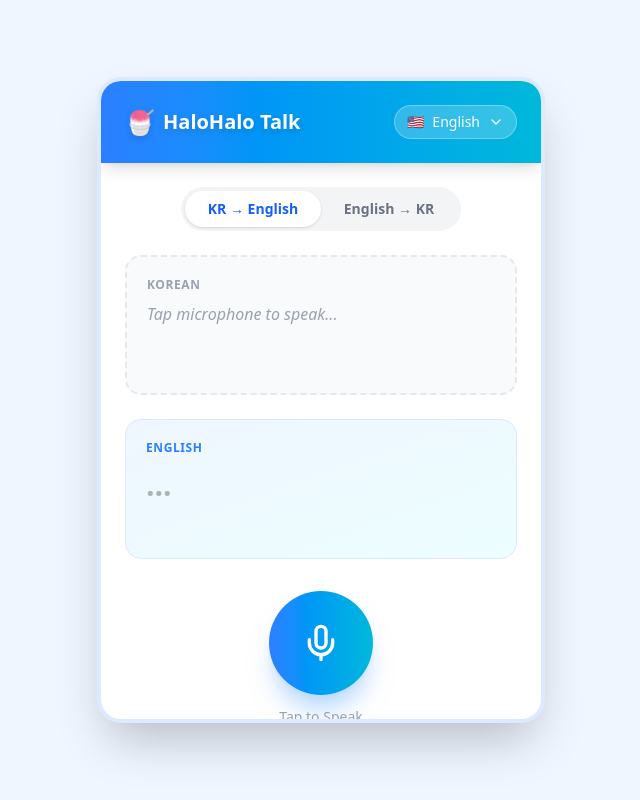
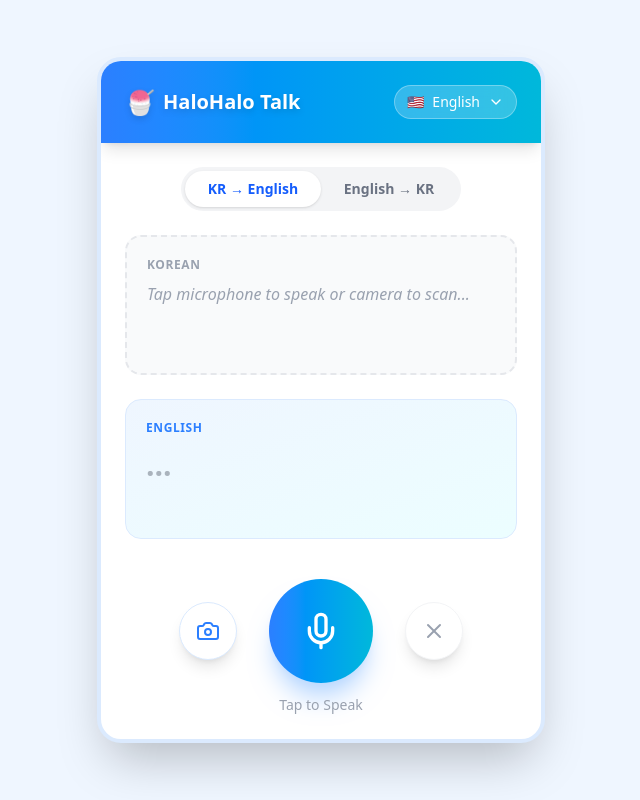
Before and after one commit to heekeunlee/translator_001, a React (Vite) app: page / in a window 1280 px wide. Shown: the whole page, without its empty margins (319-959 px from the left). Built offline with nearby package versions, Linux system fonts and the light colour scheme.

Commit message:
Add Image Translation (OCR) feature and fix UI

```diff
--- a/package.json
+++ b/package.json
@@ -15,7 +15,8 @@
   "dependencies": {
     "lucide-react": "^0.563.0",
     "react": "^19.2.0",
-    "react-dom": "^19.2.0"
+    "react-dom": "^19.2.0",
+    "tesseract.js": "^7.0.0"
   },
   "devDependencies": {
     "@eslint/js": "^9.39.1",
--- a/src/App.tsx
+++ b/src/App.tsx
@@ -1,5 +1,6 @@
-import { useState, useEffect } from 'react';
-import { Mic, StopCircle, Volume2, ChevronDown } from 'lucide-react';
+import { useState, useEffect, useRef } from 'react';
+import { Mic, StopCircle, Volume2, ChevronDown, Camera, X } from 'lucide-react';
+import { createWorker } from 'tesseract.js';
 import { useSpeechRecognition } from './hooks/useSpeechRecognition';
 import { translateText } from './services/translate';
 
@@ -29,14 +30,24 @@
   const [isTranslating, setIsTranslating] = useState(false);
   const [isDropdownOpen, setIsDropdownOpen] = useState(false);
 
+  // OCR State
+  const [ocrText, setOcrText] = useState('');
+  const [isScanning, setIsScanning] = useState(false);
+  const fileInputRef = useRef<HTMLInputElement>(null);
+
   const currentForeignLang = LANGUAGES.find(l => l.code === foreignLang)!;
+
+  // Combined input text (Speech takes precedence only if actively listening/transcribing, otherwise show OCR if available)
+  const displayText = isListening ? transcript : (ocrText || transcript);
 
   // Debounce translation
   useEffect(() => {
+    const textToTranslate = displayText;
+
     const timer = setTimeout(async () => {
-      if (transcript.trim()) {
+      if (textToTranslate.trim()) {
         setIsTranslating(true);
-        const result = await translateText(transcript, sourceLang, targetLang);
+        const result = await translateText(textToTranslate, sourceLang, targetLang);
         setTranslatedText(result.translatedText || '');
         setIsTranslating(false);
       } else {
@@ -45,14 +56,52 @@
     }, 800);
 
     return () => clearTimeout(timer);
-  }, [transcript, sourceLang, targetLang]);
+  }, [displayText, sourceLang, targetLang]);
 
   const handleToggleListening = () => {
     if (isListening) {
       stopListening();
     } else {
+      setOcrText(''); // Clear OCR text when starting speech
       startListening();
       setTranslatedText('');
+    }
+  };
+
+  const handleCameraClick = () => {
+    fileInputRef.current?.click();
+  };
+
+  const handleImageUpload = async (e: React.ChangeEvent<HTMLInputElement>) => {
+    const file = e.target.files?.[0];
+    if (!file) return;
+
+    if (isListening) stopListening();
+    setIsScanning(true);
+    setOcrText('');
+    setTranslatedText('');
+
+    try {
+      // Basic mapping for Tesseract
+      // Note: Tesseract language codes: 'eng', 'kor', 'ceb', 'tgl' (Tagalog)
+      let tessLang = 'eng';
+      if (sourceLang === 'ko-KR') tessLang = 'kor';
+      else if (sourceLang === 'tl-PH') tessLang = 'tgl';
+      else if (sourceLang === 'ceb-PH') tessLang = 'ceb';
+
+      const worker = await createWorker(tessLang);
+
+      const { data: { text } } = await worker.recognize(file);
+      await worker.terminate();
+
+      setOcrText(text.replace(/\s+/g, ' ').trim());
+    } catch (error) {
+      console.error("OCR Error:", error);
+      alert("Failed to scan text. Please try again.");
+    } finally {
+      setIsScanning(false);
+      // Reset input so same file can be selected again if needed
+      if (fileInputRef.current) fileInputRef.current.value = '';
     }
   };
 
@@ -127,10 +176,13 @@
           <div className="bg-gray-50 rounded-2xl p-5 min-h-[140px] border-2 border-dashed border-gray-200 relative group transition-all hover:border-blue-200 hover:bg-white">
             <p className="text-gray-400 text-xs mb-2 font-bold tracking-wider uppercase flex justify-between">
               <span>{direction === 'FOREIGN_TO_KR' ? currentForeignLang.label : 'Korean'}</span>
-              {isListening && <span className="text-blue-500 animate-pulse">● Rec</span>}
+              <span className="flex gap-2">
+                {isScanning && <span className="text-blue-500 animate-pulse">Scanning...</span>}
+                {isListening && <span className="text-blue-500 animate-pulse">● Rec</span>}
+              </span>
             </p>
             <p className="text-gray-600 text-base leading-relaxed font-normal break-words">
-              {transcript || <span className="text-gray-400 italic">Tap microphone to speak...</span>}
+              {displayText || <span className="text-gray-400 italic">Tap microphone to speak or camera to scan...</span>}
             </p>
           </div>
 
@@ -164,12 +216,30 @@
           </div>
 
           {/* Controls */}
-          <div className="flex flex-col items-center gap-4 pt-2">
+          <div className="flex justify-center items-center gap-8 pt-4 pb-8">
+            <input
+              type="file"
+              accept="image/*"
+              capture="environment"
+              className="hidden"
+              ref={fileInputRef}
+              onChange={handleImageUpload}
+            />
+
+            <button
+              onClick={handleCameraClick}
+              disabled={isListening || isScanning}
+              className="p-4 rounded-full bg-white text-blue-500 shadow-lg border border-blue-100 hover:bg-blue-50 active:scale-95 transition-all disabled:opacity-50"
+              title="Snap & Translate"
+            >
+              <Camera className="w-6 h-6" />
+            </button>
+
             <button
               onClick={handleToggleListening}
               className={`relative p-8 rounded-full shadow-xl transition-all transform hover:scale-105 active:scale-95 ${isListening
-                ? 'bg-blue-500 text-white shadow-blue-200 ring-4 ring-blue-100'
-                : 'bg-gradient-to-r from-blue-500 to-cyan-500 text-white shadow-blue-200 hover:shadow-blue-300'
+                  ? 'bg-blue-500 text-white shadow-blue-200 ring-4 ring-blue-100'
+                  : 'bg-gradient-to-r from-blue-500 to-cyan-500 text-white shadow-blue-200 hover:shadow-blue-300'
                 }`}
             >
               {isListening ? (
@@ -188,6 +258,14 @@
                 </>
               )}
             </button>
+
+            <button
+              onClick={() => { setOcrText(''); setTranslatedText(''); }}
+              className="p-4 rounded-full bg-white text-gray-400 shadow-lg border border-gray-100 hover:bg-gray-50 active:scale-95 transition-all"
+              title="Clear"
+            >
+              <X className="w-6 h-6" />
+            </button>
           </div>
         </div>
       </div>
```
Also changed, not shown: 1 other file (tests, documents, lock files or other folders).
